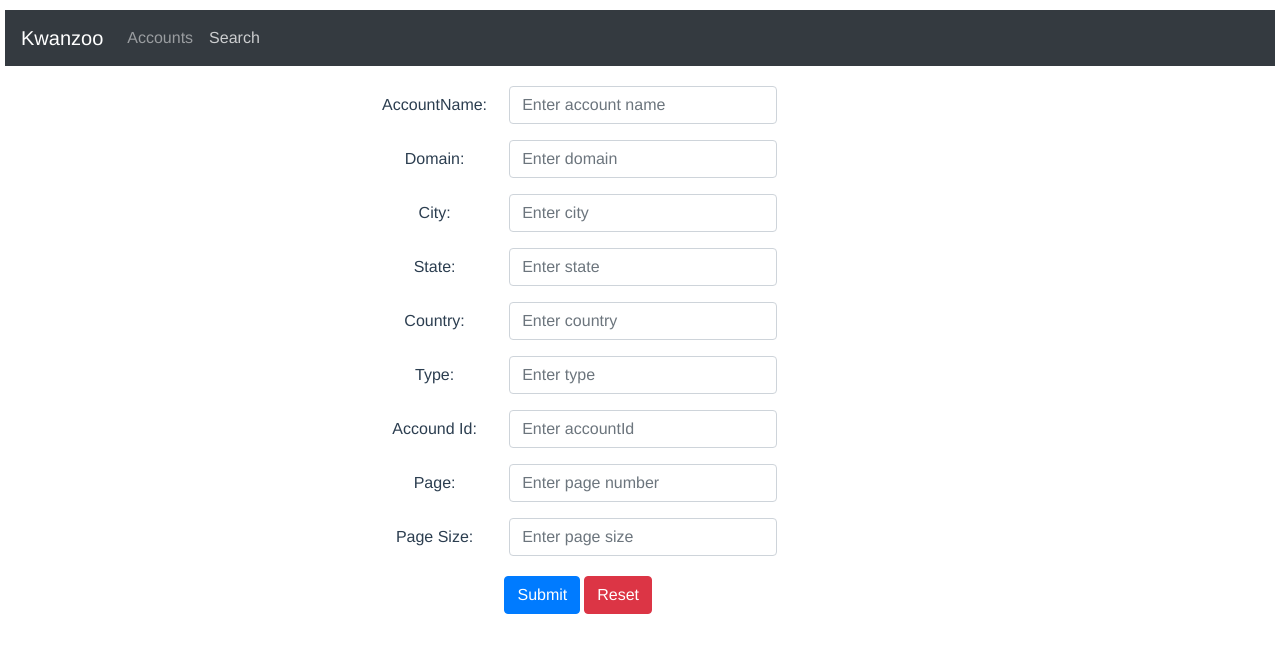
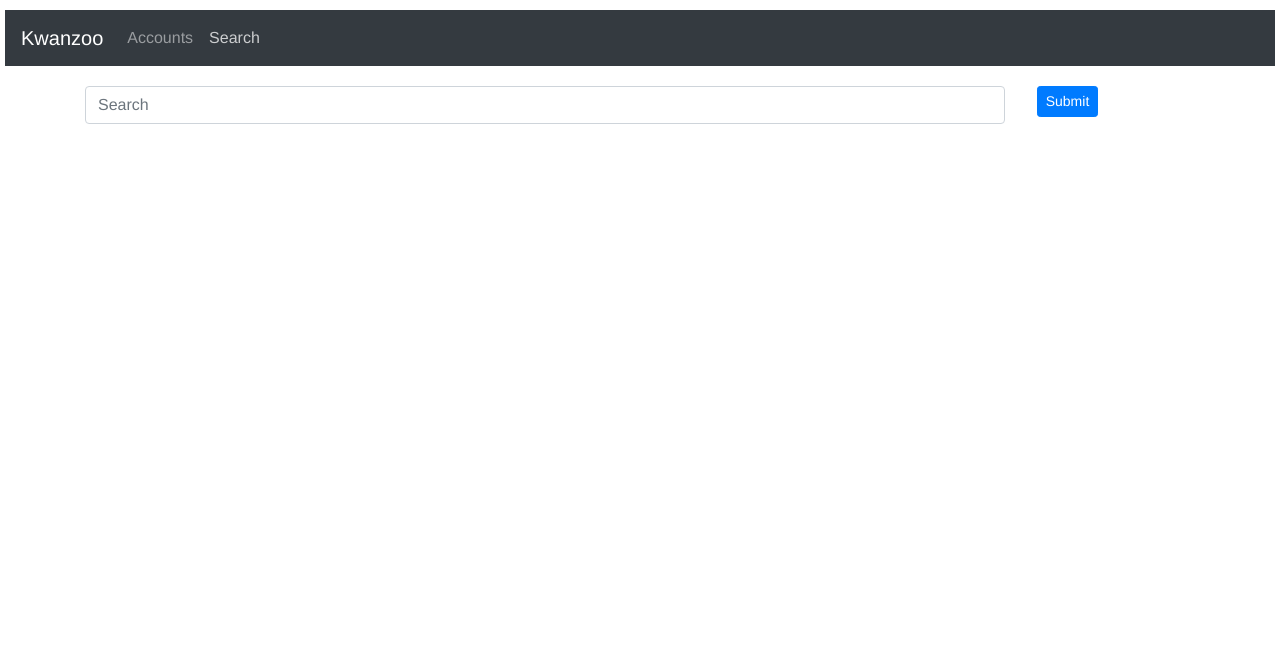
Before and after one commit to rvi857-pm/KZInternGitTutorial, a Vue app in the folder Projects/kz-shiva/accounts/: page / in a window 1280 px wide. Both pictures are taken after a click on the link "Search". Shown: the top 652 px of the page. Built offline with nearby package versions, Linux system fonts and the light colour scheme.

Commit message:
Add parse method for single search box

```diff
--- a/Projects/kz-shiva/accounts/src/App.vue
+++ b/Projects/kz-shiva/accounts/src/App.vue
@@ -10,7 +10,12 @@
 				:state="state"
 				:updateItems="updateItems"
 			/>
-			<Search v-else :state="state" :updatePage="updatePage" />
+			<Search
+				v-else
+				:state="state"
+				:updatePage="updatePage"
+				:parse="parse"
+			/>
 		</div>
 	</div>
 </template>
@@ -57,12 +62,51 @@ export default {
 		};
 	},
 	methods: {
-		updatePage(val) {
-			this.page = val;
+		updatePage(value) {
+			this.page = value;
 		},
 
-		updateItems(val) {
-			this.items = val;
+		updateItems(value) {
+			this.items = value;
+		},
+
+		parse(value) {
+			value += " ";
+			let stack = [];
+			let temp = "";
+			let flag = false;
+			let seperator = false;
+			for (let c of value) {
+				if (c == " ") {
+					if (flag) temp += c;
+					else {
+						if (temp) {
+							if (seperator) {
+								let key = stack.pop();
+								this.state = { ...this.state, [key]: temp };
+								seperator = false;
+							} else stack.push(temp);
+							temp = "";
+						}
+					}
+				} else if (c == '"') {
+					flag = !flag;
+					if (!flag) {
+						if (seperator) {
+							let key = stack.pop();
+							this.state = { ...this.state, [key]: temp };
+							seperator = false;
+						} else stack.push(temp);
+						temp = "";
+					}
+				} else if (c == ":") {
+					seperator = true;
+					if (temp) {
+						stack.push(temp);
+						temp = "";
+					}
+				} else temp += c;
+			}
 		},
 	},
 };
--- a/Projects/kz-shiva/accounts/src/components/Search.vue
+++ b/Projects/kz-shiva/accounts/src/components/Search.vue
@@ -1,157 +1,24 @@
 <template>
 	<div id="form">
-		<b-container>
+		<b-container class="bv-example-row bv-example-row-flex-cols">
 			<b-row>
-				<b-col offset="3">
-					<b-form @submit="onSubmit" @reset="onReset" v-if="show">
-						<b-form-group
-							id="input-group-1"
-							label="AccountName:"
-							label-for="input-1"
-							label-cols-lg="2"
-							content-cols-lg="4"
-							label-size="md"
-						>
+				<b-col cols="10">
 					<b-form-input
-								id="input-1"
-								v-model="state.id"
-								placeholder="Enter account name"
-							>
-							</b-form-input>
-						</b-form-group>
-
-						<b-form-group
-							id="input-group-2"
-							label="Domain:"
-							label-for="input-2"
-							label-cols-lg="2"
-							content-cols-lg="4"
-							label-size="md"
-						>
-							<b-form-input
-								id="input-2"
-								v-model="state.ipDomain"
-								placeholder="Enter domain"
+						id="search"
+						type="text"
+						v-model="value"
+						placeholder="Search"
 					></b-form-input>
-						</b-form-group>
-
-						<b-form-group
-							id="input-group-3"
-							label="City:"
-							label-for="input-3"
-							label-cols-lg="2"
-							content-cols-lg="4"
-							label-size="md"
-						>
-							<b-form-input
-								id="input-3"
-								v-model="state.city"
-								placeholder="Enter city"
-							></b-form-input>
-						</b-form-group>
-
-						<b-form-group
-							id="input-group-4"
-							label="State:"
-							label-for="input-4"
-							label-cols-lg="2"
-							content-cols-lg="4"
-							label-size="md"
-						>
-							<b-form-input
-								id="input-4"
-								v-model="state.state"
-								placeholder="Enter state"
-							></b-form-input>
-						</b-form-group>
-
-						<b-form-group
-							id="input-group-5"
-							label="Country:"
-							label-for="input-5"
-							label-cols-lg="2"
-							content-cols-lg="4"
-							label-size="md"
-						>
-							<b-form-input
-								id="input-5"
-								v-model="state.country"
-								placeholder="Enter country"
-							></b-form-input>
-						</b-form-group>
-
-						<b-form-group
-							id="input-group-6"
-							label="Type:"
-							label-for="input-6"
-							label-cols-lg="2"
-							content-cols-lg="4"
-							label-size="md"
-						>
-							<b-form-input
-								id="input-6"
-								v-model="state.type"
-								placeholder="Enter type"
-							></b-form-input>
-						</b-form-group>
-
-						<b-form-group
-							id="input-group-7"
-							label="Accound Id:"
-							label-for="input-7"
-							label-cols-lg="2"
-							content-cols-lg="4"
-							label-size="md"
-						>
-							<b-form-input
-								id="input-7"
-								v-model="state.salesforceId"
-								placeholder="Enter accountId"
-							></b-form-input>
-						</b-form-group>
-
-						<b-form-group
-							id="input-group-8"
-							label="Page:"
-							label-for="input-8"
-							label-cols-lg="2"
-							content-cols-lg="4"
-							label-size="md"
-						>
-							<b-form-input
-								id="input-8"
-								v-model="state.page"
-								type="number"
-								placeholder="Enter page number"
-							></b-form-input>
-						</b-form-group>
-
-						<b-form-group
-							id="input-group-9"
-							label="Page Size:"
-							label-for="input-9"
-							label-cols-lg="2"
-							content-cols-lg="4"
-							label-size="md"
-						>
-							<b-form-input
-								id="input-9"
-								v-model="state.pageSize"
-								type="number"
-								placeholder="Enter page size"
-							></b-form-input>
-						</b-form-group>
+				</b-col>
+				<b-col cols="1">
 					<b-button
 						id="submit"
 						float
-							type="submit"
+						size="sm"
 						variant="primary"
+						@click="onSubmit"
 						>Submit</b-button
 					>
-						<b-button id="reset" type="reset" variant="danger"
-							>Reset</b-button
-						>
-					</b-form>
 				</b-col>
 			</b-row>
 		</b-container>
@@ -163,35 +30,19 @@ export default {
 	props: {
 		state: Object,
 		updatePage: Function,
+		parse: Function
 	},
 
 	data() {
 		return {
+			value: "",
 			show: true,
 		};
 	},
 	methods: {
-		onSubmit(event) {
-			event.preventDefault();
-			this.updatePage(1);
-		},
-		onReset(event) {
-			event.preventDefault();
-			// Reset our form values
-			this.state.name = "";
-			this.state.ipDomain = "";
-			this.state.city = "";
-			this.state.state = "";
-			this.state.country = "";
-			this.state.type = "";
-			this.state.salesforceId = "";
-			this.state.page = "";
-			this.state.pageSize = "";
-			// Trick to reset/clear native browser form validation state
-			this.show = false;
-			this.$nextTick(() => {
-				this.show = true;
-			});
+		onSubmit() {
+			this.parse(this.value);
+			this.updatePage(1)
 		},
 	},
 };
@@ -201,13 +52,4 @@ export default {
 #form {
 	margin: 20px;
 }
-#submit{
-	margin: 4px;
-	position: relative;
-	right: 25%;
-}
-#reset{
-	position: relative;
-	right: 25%;
-}
 </style>
```
Lines whose indentation alone changed are shown as unchanged.
